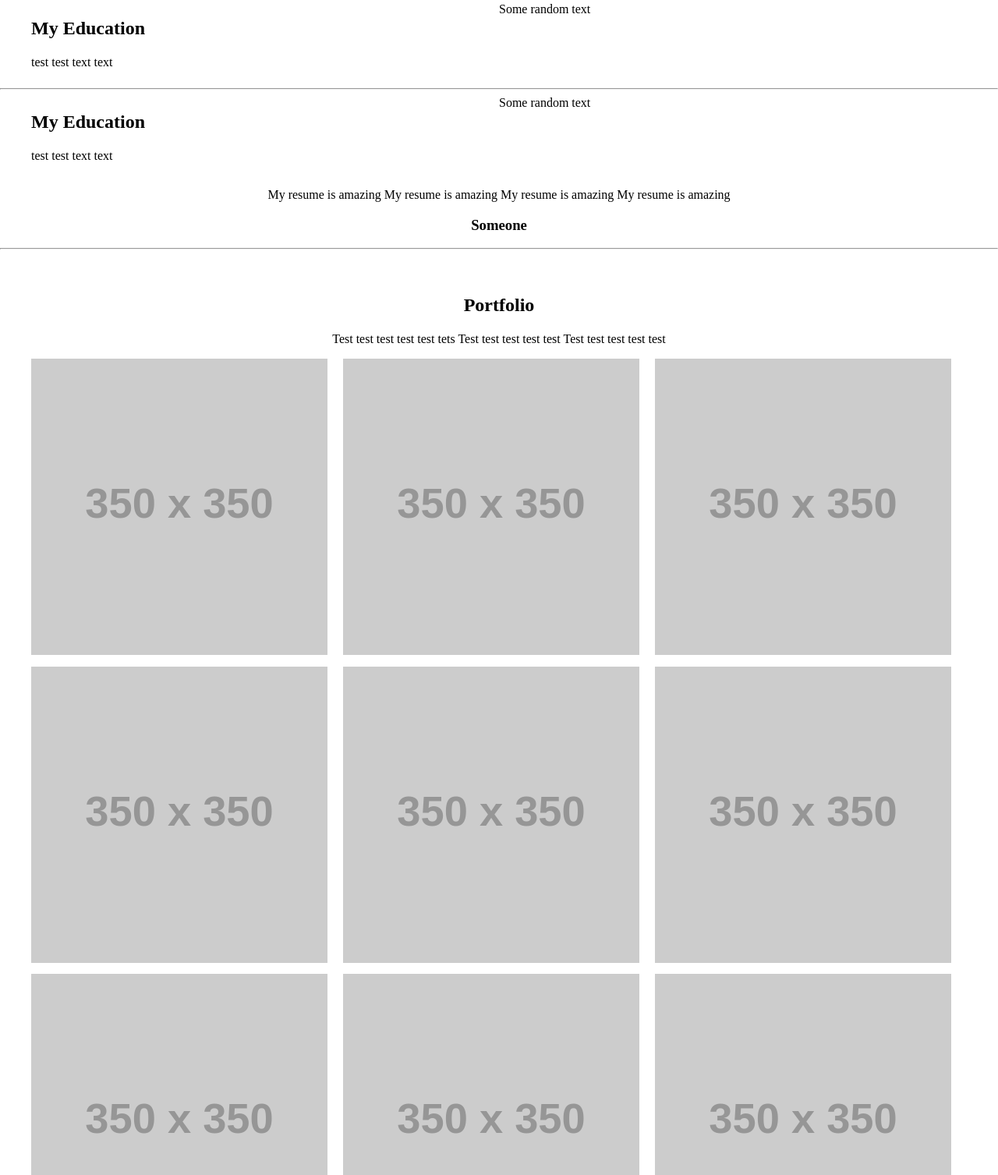
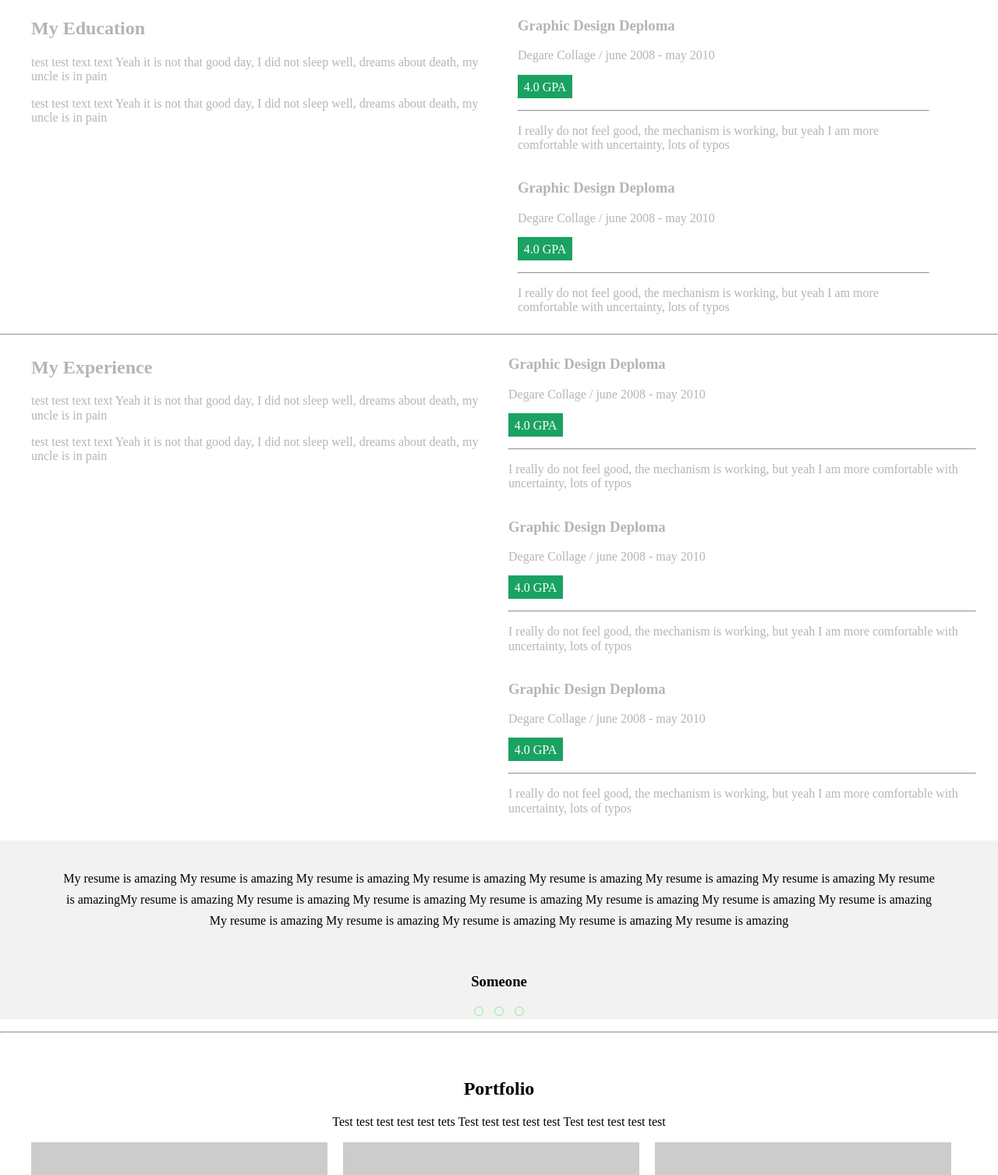
Before and after one commit to amrgharz/HTML-CSS-Application-, a plain HTML site: page index.html in a window 1280 px wide. Shown: the part 1917-3424 px from the top of the page at 78% size. Drawn offline with Linux system fonts and the light colour scheme; placeholder pictures from the web are drawn by us.

Commit message:
style edu, exp and testimonials

```diff
--- a/index.html
+++ b/index.html
@@ -163,10 +163,22 @@
             <div class="container">
                 <div class="main">
                     <h2>My Education</h2>
-                    <p>test test text text</p>
+                    <p>test test text text Yeah it is not that good day, I did not sleep well, dreams about death, my uncle is in pain</p>
+                    <p>test test text text Yeah it is not that good day, I did not sleep well, dreams about death, my uncle is in pain</p>
                 </div>
                 <div class="education-details">
-                    Some random text
+                    <h3>Graphic Design Deploma</h3>
+                    <div>Degare Collage / june 2008 - may 2010</div>
+                    <div class="gpa"><span>4.0 GPA</span></div>
+                    <hr>
+                    <p>I really do not feel good, the mechanism is working, but yeah I am more comfortable with uncertainty, lots of typos</p>
+                </div>
+                <div class="education-details">
+                    <h3>Graphic Design Deploma</h3>
+                    <div>Degare Collage / june 2008 - may 2010</div>
+                    <div class="gpa"><span>4.0 GPA</span></div>
+                    <hr>
+                    <p>I really do not feel good, the mechanism is working, but yeah I am more comfortable with uncertainty, lots of typos</p>
                 </div>
             </div>
             <div style="clear: both;"></div>
@@ -176,12 +188,33 @@
         <!-- Start My Experience -->
         <div class="my-experience">
             <div class="container">
-                <div class="exp">
-                    <h2>My Education</h2>
-                    <p>test test text text</p>
+                <div class="main">
+                    <h2>My Experience</h2>
+                    <p>test test text text Yeah it is not that good day, I did not sleep well, dreams about death, my uncle is in pain</p>
+                    <p>test test text text Yeah it is not that good day, I did not sleep well, dreams about death, my uncle is in pain</p>
+                </div>
+                <div class="left-column">
+                    <div class="experience-details">
+                        <h3>Graphic Design Deploma</h3>
+                        <div>Degare Collage / june 2008 - may 2010</div>
+                        <div class="exp"><span>4.0 GPA</span></div>
+                        <hr>
+                        <p>I really do not feel good, the mechanism is working, but yeah I am more comfortable with uncertainty, lots of typos</p>
                     </div>
                     <div class="experience-details">
-                    Some random text
+                        <h3>Graphic Design Deploma</h3>
+                        <div>Degare Collage / june 2008 - may 2010</div>
+                        <div class="exp"><span>4.0 GPA</span></div>
+                        <hr>
+                        <p>I really do not feel good, the mechanism is working, but yeah I am more comfortable with uncertainty, lots of typos</p>
+                    </div>
+                    <div class="experience-details">
+                        <h3>Graphic Design Deploma</h3>
+                        <div>Degare Collage / june 2008 - may 2010</div>
+                        <div class="exp"><span>4.0 GPA</span></div>
+                        <hr>
+                        <p>I really do not feel good, the mechanism is working, but yeah I am more comfortable with uncertainty, lots of typos</p>
+                    </div>
                 </div>
             </div>
             <div style="clear: both;"></div>
@@ -190,13 +223,35 @@
         <!-- Start Resume -->
         <div class="testimonials">
             <div class="container">
-                <p>
+                <div class="main">
+                    <blockquote>
                         My resume is amazing
                         My resume is amazing
                         My resume is amazing
                         My resume is amazing
-                </p>
+                        My resume is amazing
+                        My resume is amazing
+                        My resume is amazing
+                        My resume is amazingMy resume is amazing
+                        My resume is amazing
+                        My resume is amazing
+                        My resume is amazing
+                        My resume is amazing
+                        My resume is amazing
+                        My resume is amazing
+                        My resume is amazing
+                        My resume is amazing
+                        My resume is amazing
+                        My resume is amazing
+                        My resume is amazing
+                    </blockquote>
                     <h3>Someone</h3>
+                    <ul>
+                        <li></li>
+                        <li></li>
+                        <li></li>
+                    </ul>
+                </div>
             </div>
         </div>
         <!-- End Resume -->
--- a/style.css
+++ b/style.css
@@ -194,24 +194,91 @@ min-height: 150px;
 .my-education .main{
     width:50%;
     float:left;
+    margin-bottom:40px;
+    color:#B5B5B5
 }
+
 .my-education .education-details{
     float:left;
+    width: 44%;
+    margin-left: 2%;
+    color:#B5B5B5
+}
+.my-education .education-details .gpa{
+    background-color: #777;
+    height: 30px;
+    width: 70px;
+    margin: 15px 0px;
+}
+.my-education .education-details .gpa span{
+    width: 100%;
+    background-color: #1AA262;
+    display: inline-block;
+    height: inherit;
+    color: white;
+    text-align: center;
+    line-height: 32px;
+
 }
 /* End My Skills */
 /* Start My Experience */
-.my-experience .exp{
+.my-experience .main{
     width:50%;
     float:left;
+    margin-bottom:40px;
+    color:#B5B5B5
 }
+.my-experience .left-column{
+    width:50%;
+    float: left;
+}
+
 .my-experience .experience-details{
     float:left;
+    width: 100%;
+    margin-left: 2%;
+    color:#B5B5B5
+}
+.my-experience .experience-details .exp{
+    background-color: #777;
+    height: 30px;
+    width: 70px;
+    margin: 15px 0px;
+}
+.my-experience .experience-details .exp span{
+    width: 100%;
+    background-color: #1AA262;
+    display: inline-block;
+    height: inherit;
+    color: white;
+    text-align: center;
+    line-height: 32px;
+
 }
 /* End My experience */
 /* Start my testimonials */
 .testimonials{
     text-align: center;
+    background-color: #F2F2F2;
 }
+.testimonials blockquote{
+    padding: 35px 0px;
+    line-height: 1.7;
+
+}
+.testimonials .main ul{
+    list-style: none;
+    padding-left: 0px;
+}
+.testimonials .main ul li{
+    width: 10px;
+    height: 10px;
+    border: 1px solid lightgreen;
+    border-radius: 6px;
+    margin:0px 5px;
+    display: inline-block;
+}
+
 /* End My testimonials */
 /* Start Portfolio */
 .portfolio{
```
Lines whose indentation alone changed are shown as unchanged.
